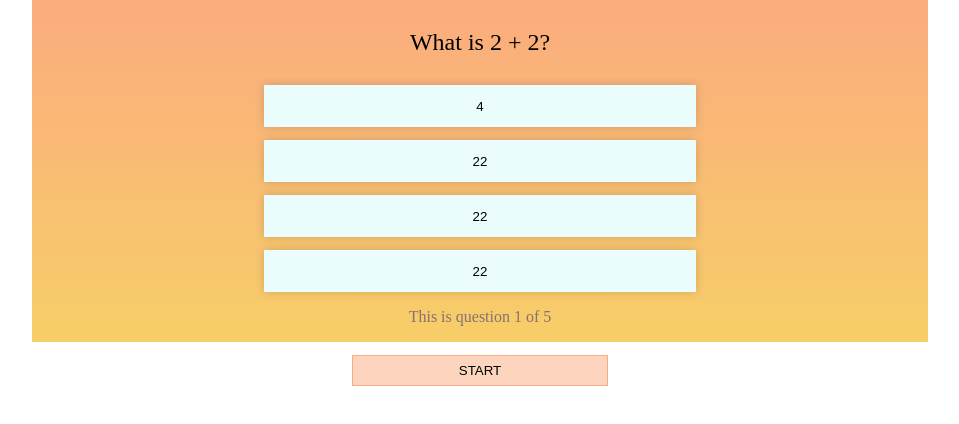
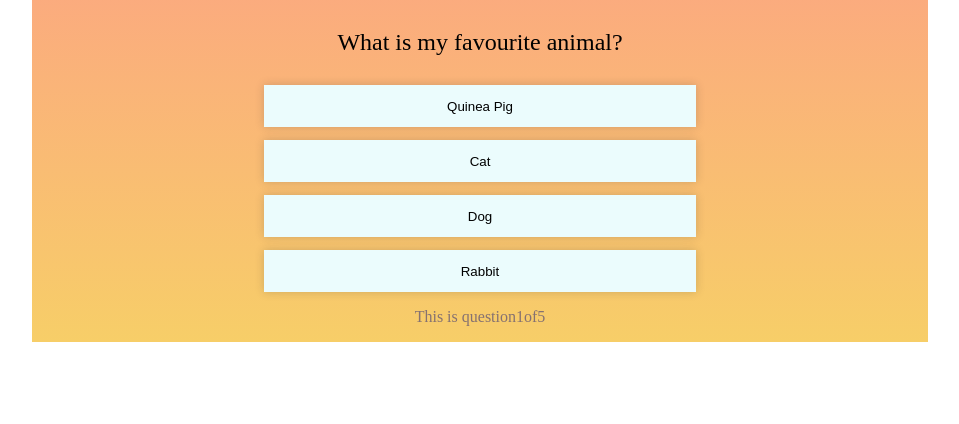
Before and after one commit to MagiTom/My-Quiz-App, a plain HTML site: page index.html in a window 1280 px wide. Both pictures are taken after a click on the button "START". Shown: the part 72-496 px from the top of the page, without its empty margins (160-1119 px from the left). Drawn offline with Linux system fonts and the light colour scheme.

Commit message:
my quiz app

```diff
--- a/app.js
+++ b/app.js
@@ -1,47 +1,64 @@
 import { Ui } from "./ui.js";
 import { questions } from "./questions.js";
 
-let nexPage = 0;
+let nexPage = 1;
 let score = 0;
 let indexQuestion = 0;
-
-console.log(questions);
+let result = false;
+const startBtn = document.querySelector('.start');
+const progress = document.querySelector('.quiz__progress');
 
 function startQuiz() {
 
+    result = false;
+    indexQuestion = 0;
+    nexPage = 1;
+    score = 0;
     let ui = new Ui(questions[indexQuestion]);
-    ui.renderContent();
+    startBtn.style.display = 'none';
+    progress.style.visibility = 'visible';
+    ui.choices.forEach(choice => {
+        choice.style.display = "block";
+    });
+
+    ui.renderContent(ui);
+    ui.displayProgress(nexPage, questions.length)
+    eventListener(ui)
+}
+
+function eventListener(ui) {
 
     ui.choices.forEach((choice) => {
-        choice.addEventListener('click', function (e) {
+        choice.addEventListener('click', generateNextPage)
+    })
+}
+
+
+function generateNextPage(e) {
     if (e.target.classList.contains('true')) {
+        console.log(e.target)
         score++;
     }
         nexPage++;
         indexQuestion++;
-
-            console.log(indexQuestion);
+        let ui = new Ui(questions[indexQuestion]);
+        ui.displayProgress(nexPage, questions.length)
+        ui.renderContent(ui);
         endQuiz(ui);
-        })
-    })
-
 }
 
+function endQuiz(ui) {
 
-
-
-
-
-function endQuiz(ui) {
-    if (nexPage === questions.length) {
-        ui.showResult();
-        nexPage = 0;
-        indexQuestion = 0;
-
+    if(indexQuestion >= questions.length - 1){
+    progress.style.visibility = 'hidden';
+    ui.choices.forEach(choice => {
+        choice.style.display = "none";
+    });
+    startBtn.style.display = 'block';
+    startBtn.textContent = "try again";
+    ui.displayScore(score);
 }
   }
 
 
-
-
-document.querySelector('.start').addEventListener('click', startQuiz);
+startBtn.addEventListener('click', startQuiz);
--- a/index.html
+++ b/index.html
@@ -15,7 +15,7 @@
         <h1 class="title">MY QUIZ APP</h1>
         <div class="quiz__body">
             <div class="quiz__question">
-                <p>How Much___?</p>
+                <p>Check if you know me...</p>
             </div>
 
             <button class="btn"></button>
@@ -23,8 +23,8 @@
             <button class="btn"></button>
             <button class="btn"></button>
 
-            <div class="quiz__progress">This is question<span class="question-number"> 1 </span>of<span
-                    class="quiz-length"> 5 </span></div>
+            <div class="quiz__progress">This is question<span class="question-number">  </span>of<span
+                    class="quiz-length">  </span></div>
         </div>
 
         <button class="start">Start</button>
--- a/questions.js
+++ b/questions.js
@@ -1,140 +1,120 @@
 
 export let questions = [{
-    question: 'What is 2 + 2?',
+    question: 'What is my favourite animal?',
     answers: [{
-            text: '4',
+            text: 'Quinea Pig',
             correct: true
         },
         {
-            text: '22',
+            text: 'Cat',
             correct: false
         },
         {
-            text: '22',
+            text: 'Dog',
             correct: false
         },
         {
-            text: '22',
+            text: 'Rabbit',
             correct: false
         }
     ]
 },
 {
-    question: 'Who is the best YouTuber?',
+    question: 'What is my favourite color?',
     answers: [{
-            text: 'Web Dev Simplified',
+            text: 'Red',
             correct: true
         },
         {
-            text: 'Traversy Media',
-            correct: true
-        },
-        {
-            text: 'Dev Ed',
-            correct: true
-        },
-        {
-            text: 'Fun Fun Function',
-            correct: true
-        }
-    ]
-},
-{
-    question: 'Is web development fun?',
-    answers: [{
-            text: 'Kinda',
+            text: 'Yellow',
             correct: false
         },
         {
-            text: 'YES!!!',
-            correct: true
-        },
-        {
-            text: 'Um no',
+            text: 'Green',
             correct: false
         },
         {
-            text: 'IDK',
+            text: 'Black',
             correct: false
         }
     ]
 },
 {
-    question: 'What is 4 * 2?',
+    question: 'When is my birthday?',
     answers: [{
-            text: '6',
+            text: '15.10.1990',
             correct: false
         },
         {
-            text: '8',
+            text: '15.05.1989',
             correct: true
         },
         {
-            text: '22',
+            text: '11.03.1995',
             correct: false
         },
         {
-            text: '22',
+            text: '12.07.1991',
             correct: false
         }
     ]
 },
 {
-    question: 'What is 4888888 * 2?',
+    question: 'When I got merry?',
     answers: [{
-            text: '6',
+            text: '12.01.2020',
             correct: false
         },
         {
-            text: '8',
+            text: '14.08.2018',
             correct: true
         },
         {
-            text: '22',
+            text: '19.05.2014',
             correct: false
         },
         {
-            text: '22',
+            text: '3.11.2021',
             correct: false
         }
     ]
 },
 {
-    question: 'What is 4555 * 2?',
+    question: 'My the best film?',
     answers: [{
-            text: '6',
+            text: 'Harry Potter',
             correct: false
         },
         {
-            text: '8',
+            text: 'Pirates of the Caribbean',
             correct: true
         },
         {
-            text: '22',
+            text: 'Wonder',
             correct: false
         },
         {
-            text: '22',
+            text: 'Inside Out',
             correct: false
         }
     ]
 },
 {
-    question: 'What is 45999999955 * 2?',
+    question: '',
     answers: [{
-            text: '6',
+            text: '',
             correct: false
         },
         {
-            text: '8',
-            correct: true
-        },
-        {
-            text: '22',
+            text: '',
             correct: false
         },
         {
-            text: '22',
+            text: '',
+            correct: false
+        },
+        {
+            text: '',
             correct: false
         }
     ]
--- a/style.css
+++ b/style.css
@@ -43,6 +43,7 @@ font-size: 1.5rem;
     width: 50%;
     height: inherit;
     cursor: pointer;
+
 }
 
 .quiz__body > button:hover{
@@ -52,6 +53,7 @@ background-color: rgb(219, 254, 255);
 .quiz__progress{
     margin-top: 1em;
     color: rgb(133, 113, 113);
+ visibility: hidden;
 }
 
 .start{
--- a/ui.js
+++ b/ui.js
@@ -5,23 +5,28 @@ export class Ui {
         this.question = question;
         this.answers = question.answers;
         this.choices = [...document.querySelectorAll('.btn')];
+        this.questionContent = document.querySelector('.quiz__question p');
     }
 
     renderContent() {
         for (let i = 0; i < this.choices.length; i++) {
             this.choices[i].textContent = this.answers[i].text;
-            if (this.answers[i].correct === true) {
-                this.choices[i].classList.add('true')
-            }
+            this.choices[i].classList = 'btn';
+            this.choices[i].classList.add(`${this.answers[i].correct}`);
         }
 
-        document.querySelector('.quiz__question p').textContent = this.question.question;
+        this.questionContent.textContent = this.question.question;
     }
 
 
-    showResult() {
-       this.choices.forEach(choice => {
-           choice.style.display = "none";
-       })
+    displayScore(score) {
+        this.questionContent.textContent = `Your Score is ${score}`
+    }
+
+    displayProgress(pageNumber, quiz) {
+        const quizProgress = document.querySelector('.question-number');
+        const quizLength = document.querySelector('.quiz-length');
+        quizProgress.textContent = pageNumber;
+        quizLength.textContent = quiz - 1;
     }
 }
```
Lines whose indentation alone changed are shown as unchanged.
